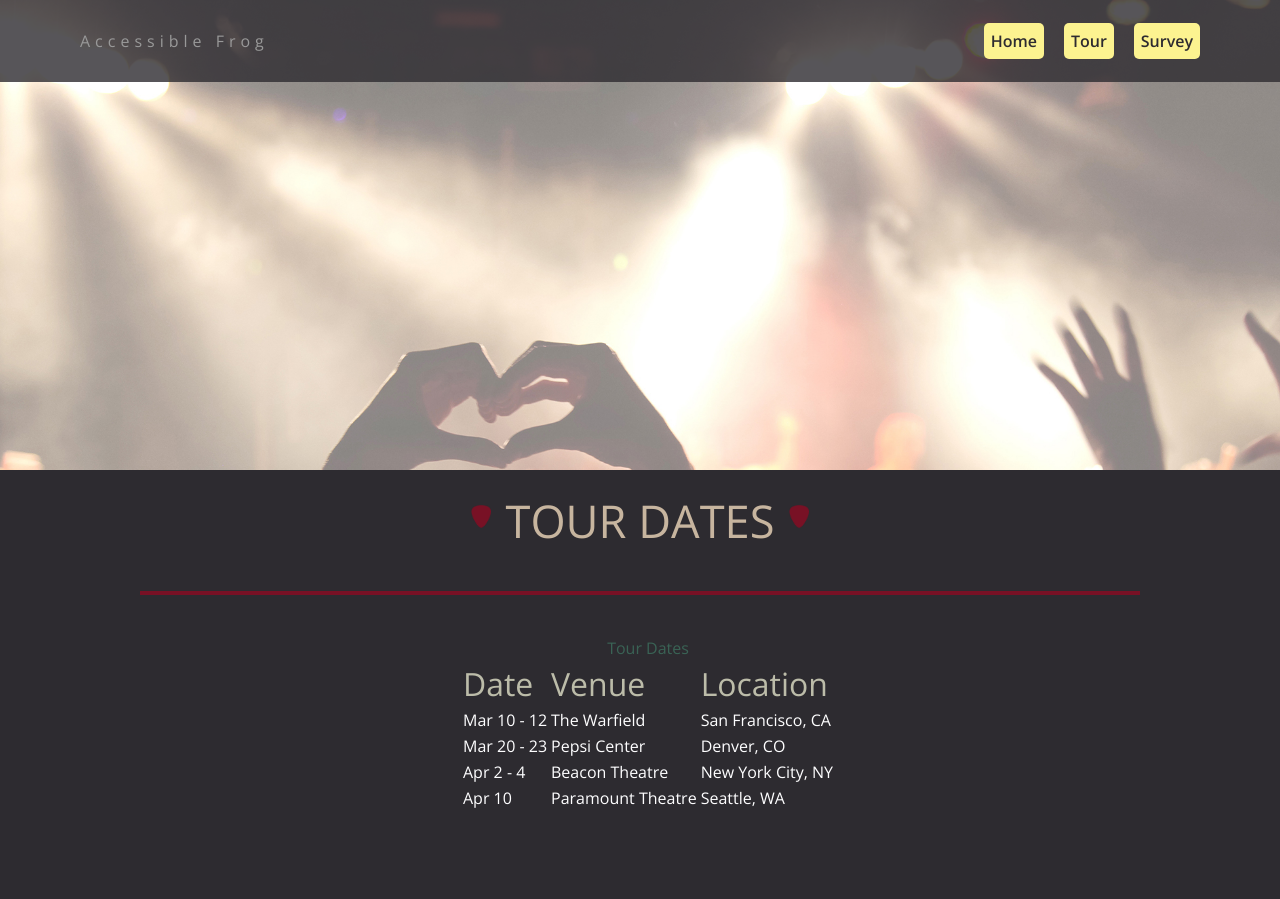
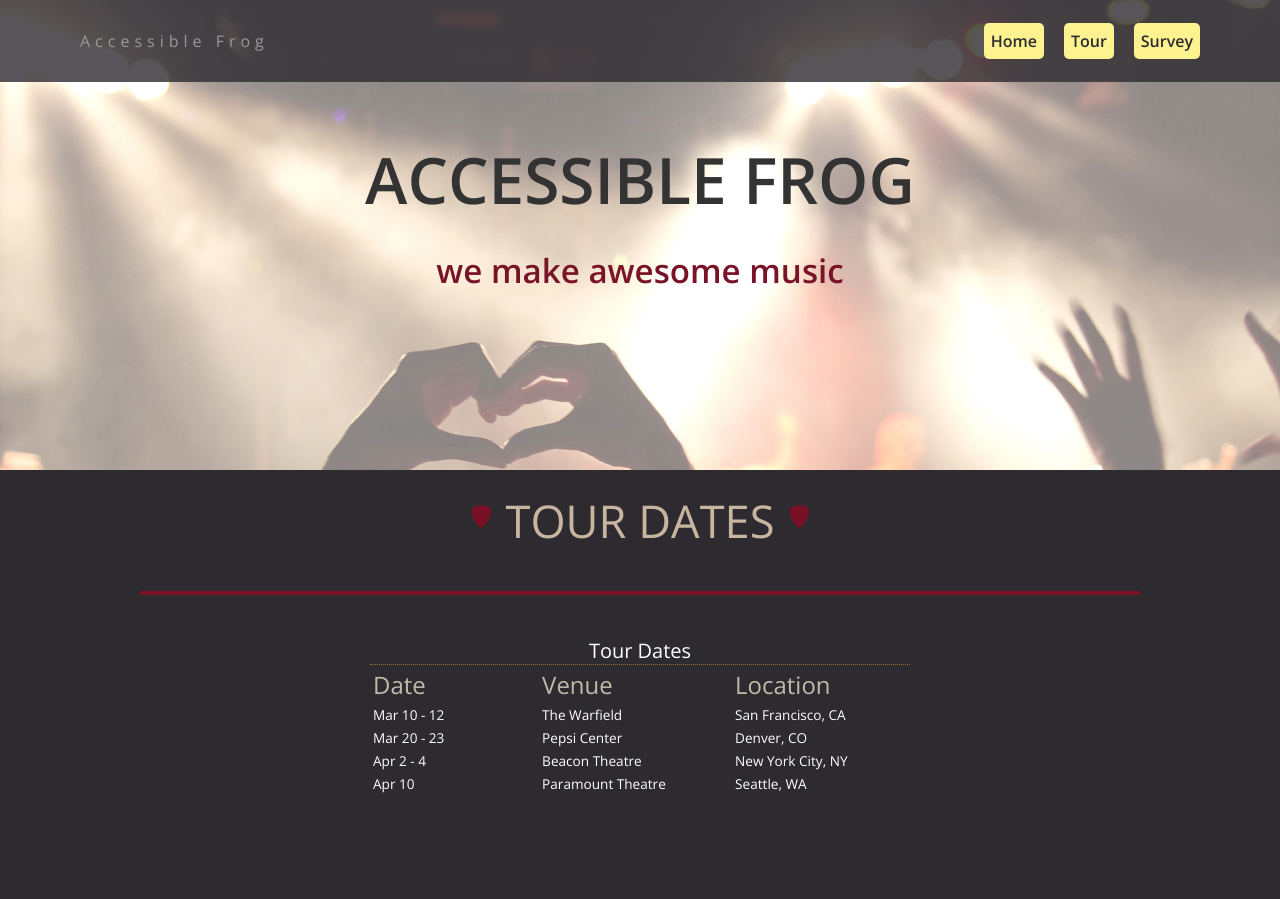
Before and after one commit to strengur/accessible-frog, a plain HTML site: page tour.html in a window 1280 px wide. Shown: the top 899 px of the page. Drawn offline with nearby package versions, Linux system fonts and the light colour scheme; files whose address does not match are found by name.

Commit message:
Mobile version ready.

```diff
--- a/css/styles.css
+++ b/css/styles.css
@@ -25,7 +25,8 @@ a:hover {
 }
 
 /* Font Styles */
-p, td, .survey-member-name {
+p, td, .survey-member-name, caption {
+  font-size: 0.85em;
   color: #fefeff;
 }
 
@@ -41,25 +42,26 @@ h1, h2, h3, h4, th, button {
 
 h1 {
   margin-top: 0;
-  font-size: 3.998em;
+  font-size: 2.998em;
 }
 
 h2 {
-  font-size: 2.827em;
+  font-size: 2.120em;
 }
 
 h3, th {
-  font-size: 1.999em;
+  font-size: 1.499em;
   color: #BCBCA9;
 }
 
 h4 {
-  font-size: 1.414em;
+  font-size: 1.060em;
 }
 
 /* Buttons and forms styling */
 .button {
-  padding: 7px;
+  font-size: 0.9em;
+  padding: 5px;
   cursor: pointer;
 }
 
@@ -110,8 +112,8 @@ textarea,
 }
 
 .nav {
-  display: flex;
-  justify-content: space-around;
+  display: block;
+  /*justify-content: space-around;*/
   font-weight: 700;
   list-style-type: none;
   margin: 0 auto;
@@ -127,6 +129,7 @@ textarea,
 
 .nav li {
   padding: 5px 10px 10px 10px;
+  display: inline-block;
 }
 
 .nav a,
@@ -166,17 +169,19 @@ h1.header-text,
 h2.header-sub-text {
   position: relative;
   top: 76px;
-  font-weight: 600;
+  font-weight: 300;
 }
 
 h1.header-text {
-  margin-bottom: 25px;
+  font-size: 2.1em;
+  margin-top: 15px;
+  margin-bottom: 5px;
   color: #333333;
   text-transform: uppercase;
 }
 
 h2.header-sub-text {
-  font-size: 2.07em;
+  font-size: 1.37em;
   margin: 0;
   color: #781328;
 }
@@ -203,7 +208,7 @@ header .name {
 }
 
 .card {
-  margin: 30px;
+  margin: 30px 10px;
   /*padding: 20px 40px 40px;*/
   text-align: left;
   border-top: 4px solid #781125;
@@ -298,7 +303,32 @@ a.social:hover {
 }
 
 /* Styles for larger screens */
-@media screen and (min-width: 840px) {
+@media screen and  (min-width: 480px) {
+  .card {
+    margin: 30px;
+  }
+}
+
+@media screen and (min-width: 768px) {
+  p, td, .survey-member-name, caption {
+    font-size: 1em;
+  }
+
+  h1 {
+    font-size: 3.998em;
+  }
+
+  h2 {
+    font-size: 2.827em;
+  }
+
+  h3, th {
+    font-size: 1.999em;
+  }
+
+  h4 {
+    font-size: 1.414em;
+  }
 
   .flex {
     display: -ms-flexbox;      /* TWEENER - IE 10 */
@@ -307,13 +337,16 @@ a.social:hover {
     -ms-flex-pack: distribute;
   }
 
-  header {
-    min-height: 470px;
-  }
-
   .nav {
     max-width: 1200px;
     padding: 0 30px;
+    display: flex;
+    justify-content: space-around;
+  }
+
+  .button {
+      font-size: 1em;
+    padding: 7px;
   }
 
   main {
@@ -322,6 +355,25 @@ a.social:hover {
 
   main p {
     line-height: 1.6em;
+  }
+
+  header {
+    min-height: 470px;
+  }
+
+  h1.header-text,
+  h2.header-sub-text {
+    font-weight: 600;
+  }
+
+  h1.header-text {
+    font-size: 3.998em;
+    margin-top: 0px;
+    margin-bottom: 25px;
+  }
+
+  h2.header-sub-text {
+    font-size: 2.07em;
   }
 
   .card {
--- a/css/tour.css
+++ b/css/tour.css
@@ -1,6 +1,7 @@
 /* Tour page styles */
 
-pre {
+pre,
+caption {
   font-family: 'Open Sans', sans-serif;
 }
 
@@ -17,7 +18,7 @@ pre {
 
 /* Table styles */
 pre {
-  width: 360px;
+  width: 270px;
   margin: 0 auto;
 }
 
@@ -26,5 +27,49 @@ pre {
 }
 
 td, th {
-  width: 120px;
+  width: 60px;
 }
+
+th {
+  font-size: 1em;
+}
+
+td {
+  font-size: 0.55em;
+}
+
+caption {
+  font-size: 1em;
+  border-bottom: 1px dotted #96731A;
+}
+
+@media screen and (min-width: 480px) {
+  pre {
+    width: 420px;
+    margin: 40px auto 0;
+  }
+
+  td, th {
+    width: 110px;
+  }
+
+  th {
+    font-size: 1.499em;
+  }
+
+  td {
+    font-size: .85em;
+  }
+}
+
+@media screen and (min-width: 768px) {
+  pre {
+    width: 540px;
+    margin: 0 auto;
+  }
+
+  caption {
+    font-size: 1.25em;
+    border-bottom: 1px dotted #96731A;
+  }
+}
--- a/tour.html
+++ b/tour.html
@@ -21,6 +21,8 @@
     </div>
 
     <header>
+      <h1 class="header-text">Accessible Frog</h1>
+      <h2 class="header-sub-text">we make awesome music</h2>
     </header>
 
     <main >
```
Also changed, not shown: css/survey.css (+63 -11 lines), index.html (+0 -1 lines), survey.html (+3 -1 lines), img/concert01.jpg (renamed from imgs/concert01.jpg), img/concert02.jpg (renamed from imgs/concert02.jpg), img/concert02_no_text.jpg (renamed from imgs/concert02_no_text.jpg), img/concert02_with_text.jpg (renamed from imgs/concert02_with_text.jpg), img/guitar_pick.png (renamed from imgs/guitar_pick.png), img/lead_singer.jpg (renamed from imgs/lead_singer.jpg), img/soul_of_the_frog.jpg (renamed from imgs/soul_of_the_frog.jpg), img/spotify-32.png (renamed from imgs/spotify-32.png), img/the_band.jpg (renamed from imgs/the_band.jpg), img/twitter-32.png (renamed from imgs/twitter-32.png), img/youtube-32.png (renamed from imgs/youtube-32.png).
